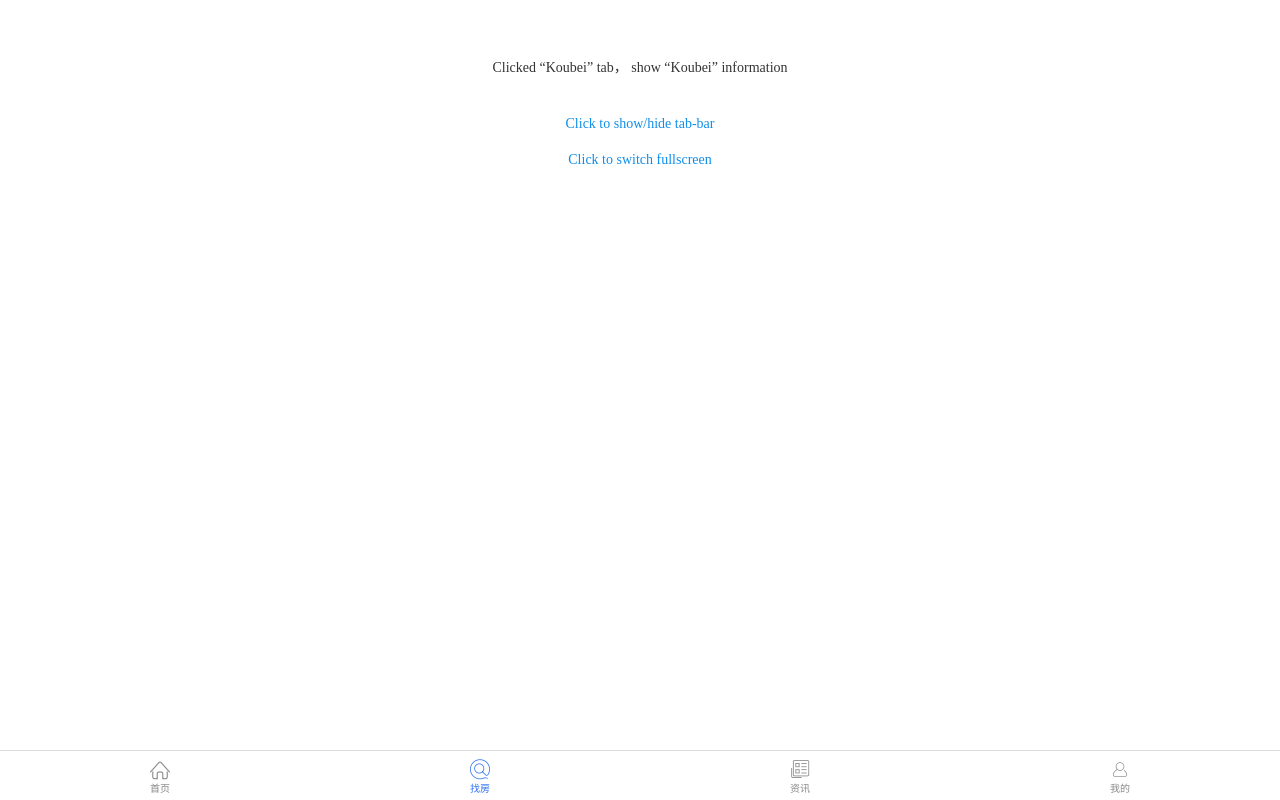
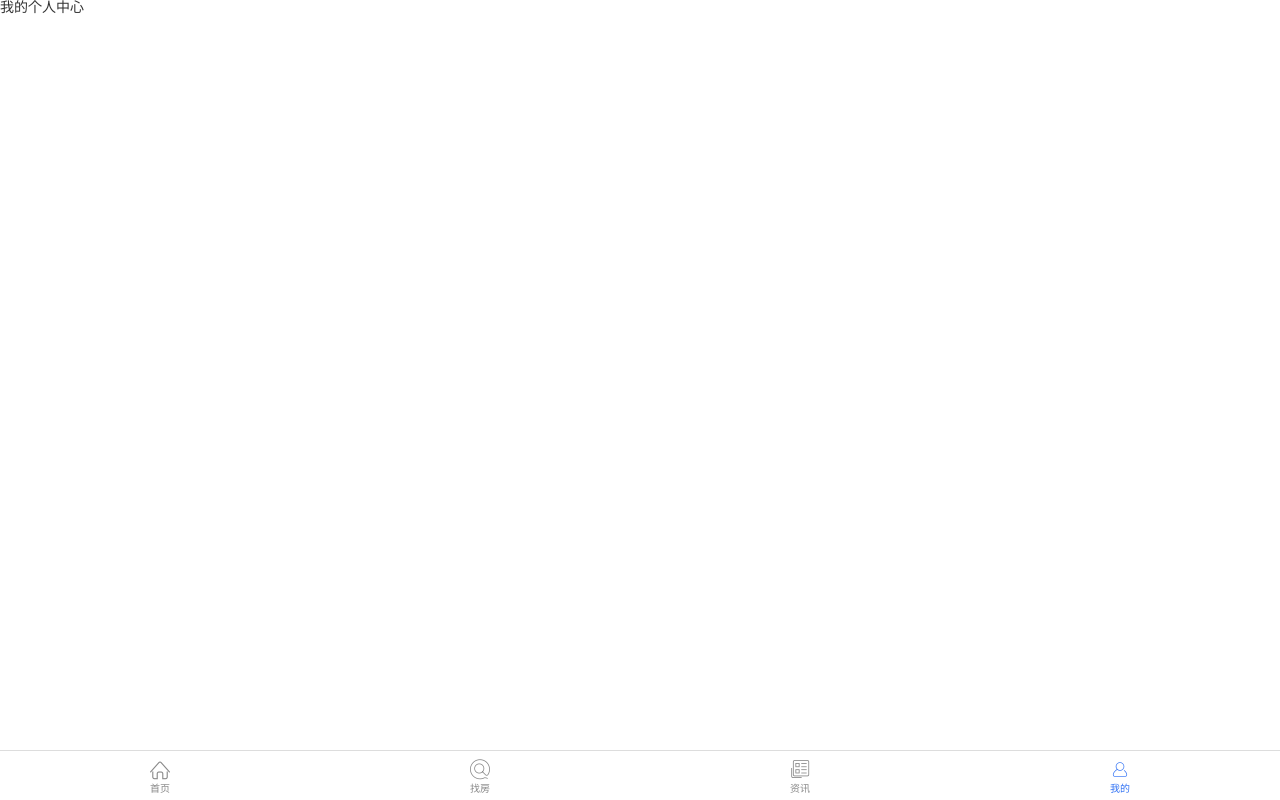
Before and after one commit to adminldy/DankeApart, a React (Vite) app: page /home/profile in a window 1280 px wide. Built offline with nearby package versions, Linux system fonts and the light colour scheme.

Commit message:
TabBar样式

```diff
--- a/src/pages/Home/index.jsx
+++ b/src/pages/Home/index.jsx
@@ -1,50 +1,55 @@
 import React from "react"
 import { Route } from 'react-router-dom'
 import News from "../News"
+import Index from "../Index";
+import Profile from "../Profile";
+import HouseList from "../HouseList";
 import { TabBar } from 'antd-mobile';
 import './index.css'
 export default class Home extends React.Component {
   state = {
     //默认选中的tabbar菜单项
-    selectedTab: 'redTab',
+    selectedTab: this.props.location.pathname,
     //用于控制TabBar的展示与隐藏, 这个值应该是false， 也就是不隐藏。
     // hidden: false,
     // 全屏
     // fullScreen: false,
   }
   // 渲染每个TabBar内容
-  renderContent(pageText) {
-    return (
-      <div style={{ backgroundColor: 'white', height: '100%', textAlign: 'center' }}>
-        <div style={{ paddingTop: 60 }}>Clicked “{pageText}” tab， show “{pageText}” information</div>
-        <a style={{ display: 'block', marginTop: 40, marginBottom: 20, color: '#108ee9' }}
-          onClick={(e) => {
-            e.preventDefault();
-            this.setState({
-              hidden: !this.state.hidden,
-            });
-          }}
-        >
-          Click to show/hide tab-bar
-        </a>
-        <a style={{ display: 'block', marginBottom: 600, color: '#108ee9' }}
-          onClick={(e) => {
-            e.preventDefault();
-            this.setState({
-              fullScreen: !this.state.fullScreen,
-            });
-          }}
-        >
-          Click to switch fullscreen
-        </a>
-      </div>
-    );
-  }
+  // renderContent(pageText) {
+  //   return (
+  //     <div style={{ backgroundColor: 'white', height: '100%', textAlign: 'center' }}>
+  //       <div style={{ paddingTop: 60 }}>Clicked “{pageText}” tab， show “{pageText}” information</div>
+  //       <a style={{ display: 'block', marginTop: 40, marginBottom: 20, color: '#108ee9' }}
+  //         onClick={(e) => {
+  //           e.preventDefault();
+  //           this.setState({
+  //             hidden: !this.state.hidden,
+  //           });
+  //         }}
+  //       >
+  //         Click to show/hide tab-bar
+  //       </a>
+  //       <a style={{ display: 'block', marginBottom: 600, color: '#108ee9' }}
+  //         onClick={(e) => {
+  //           e.preventDefault();
+  //           this.setState({
+  //             fullScreen: !this.state.fullScreen,
+  //           });
+  //         }}
+  //       >
+  //         Click to switch fullscreen
+  //       </a>
+  //     </div>
+  //   );
+  // }
   render() {
     return <div className="home">
       {/* 以父路由path开头 */}
       <Route path="/home/news" component={News}></Route>
-
+      <Route path="/home/index" component={Index}></Route>
+      <Route path="/home/profile" component={Profile}></Route>
+      <Route path="/home/list" component={HouseList}></Route>
         <TabBar
           //未选中颜色
           unselectedTintColor="#888888"
@@ -52,6 +57,7 @@ export default class Home extends React.Component {
           tintColor="#3172F4"
           barTintColor="white"
           // hidden={this.state.hidden}
+          noRenderContent={true}
         >
           <TabBar.Item
             title="首页"
@@ -62,15 +68,15 @@ export default class Home extends React.Component {
             selectedIcon={
               <i className="iconfont icon-ind" />
             }
-            selected={this.state.selectedTab === 'blueTab'}
+            selected={this.state.selectedTab === '/home/index'}
             onPress={() => {
               this.setState({
-                selectedTab: 'blueTab',
+                selectedTab: '/home/index',
               });
+              this.props.history.push('/home/index')
             }}
             data-seed="logId"
           >
-            {this.renderContent('Life')}
           </TabBar.Item>
           <TabBar.Item
             icon={
@@ -81,15 +87,15 @@ export default class Home extends React.Component {
             }
             title="找房"
             key="Koubei"
-            selected={this.state.selectedTab === 'redTab'}
+            selected={this.state.selectedTab === '/home/list'}
             onPress={() => {
               this.setState({
-                selectedTab: 'redTab',
+                selectedTab: '/home/list',
               });
+              this.props.history.push('/home/list')
             }}
             data-seed="logId1"
           >
-            {this.renderContent('Koubei')}
           </TabBar.Item>
           <TabBar.Item
             icon={
@@ -100,14 +106,14 @@ export default class Home extends React.Component {
             }
             title="资讯"
             key="Friend"
-            selected={this.state.selectedTab === 'greenTab'}
+            selected={this.state.selectedTab === '/home/news'}
             onPress={() => {
               this.setState({
-                selectedTab: 'greenTab',
+                selectedTab: '/home/news',
               });
+              this.props.history.push('/home/news')
             }}
           >
-            {this.renderContent('Friend')}
           </TabBar.Item>
           <TabBar.Item
             icon={
@@ -118,14 +124,14 @@ export default class Home extends React.Component {
             }
             title="我的"
             key="my"
-            selected={this.state.selectedTab === 'yellowTab'}
+            selected={this.state.selectedTab === '/home/profile'}
             onPress={() => {
               this.setState({
-                selectedTab: 'yellowTab',
+                selectedTab: '/home/profile',
               });
+              this.props.history.push('/home/profile')
             }}
           >
-            {this.renderContent('My')}
           </TabBar.Item>
         </TabBar>
     </div>
--- /dev/null
+++ b/src/pages/HouseList/index.jsx
@@ -0,0 +1,6 @@
+import React from "react";
+export default class HouseList extends React.Component {
+  render() {
+    return <div>列表找房</div>
+  }
+}
--- /dev/null
+++ b/src/pages/Index/index.jsx
@@ -0,0 +1,6 @@
+import React from "react";
+export default class Index extends React.Component {
+  render() {
+    return <div>这是首页</div>
+  }
+}
--- /dev/null
+++ b/src/pages/Profile/index.jsx
@@ -0,0 +1,6 @@
+import React from "react";
+export default class Profile extends React.Component {
+  render() {
+    return <div>我的个人中心</div>
+  }
+}
```
